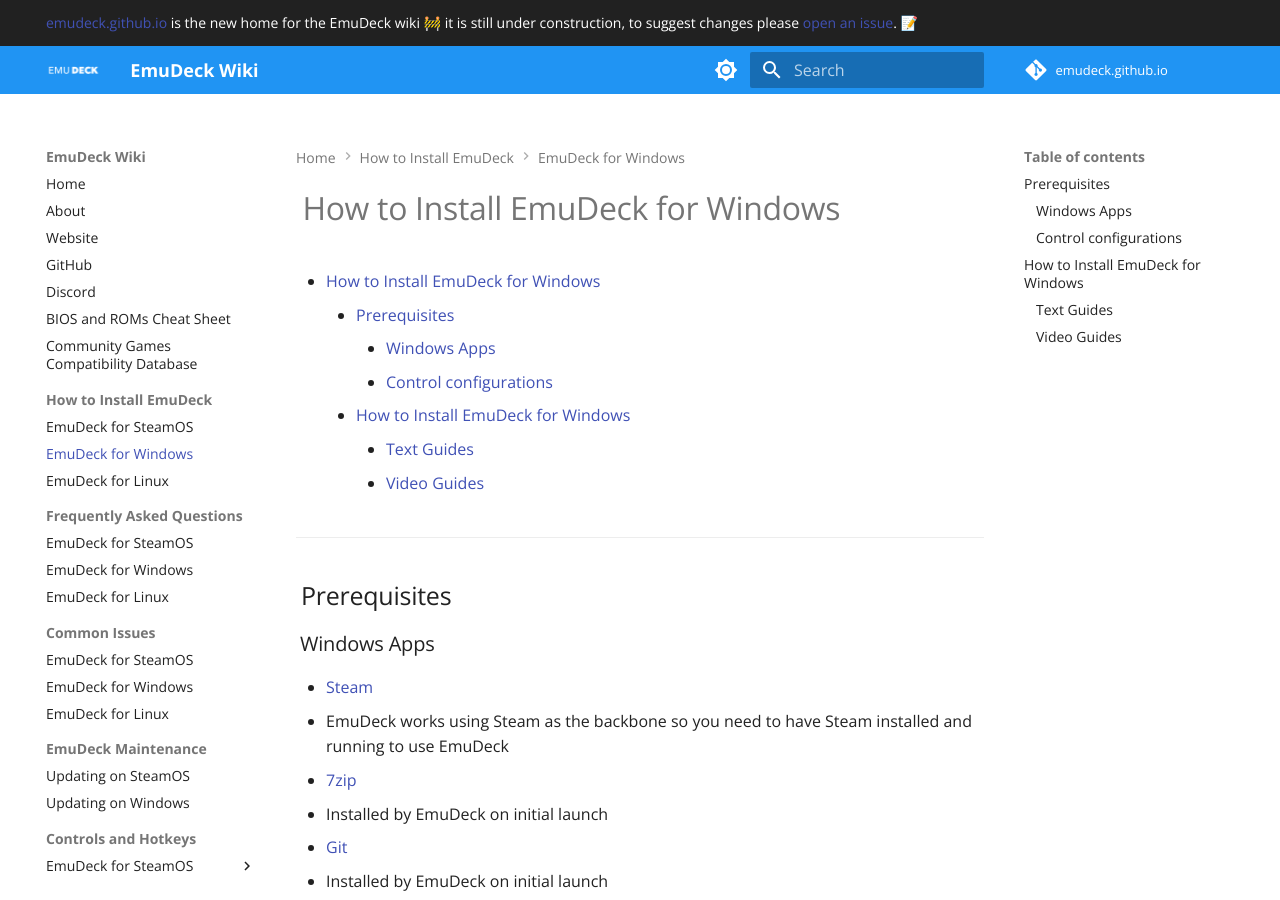
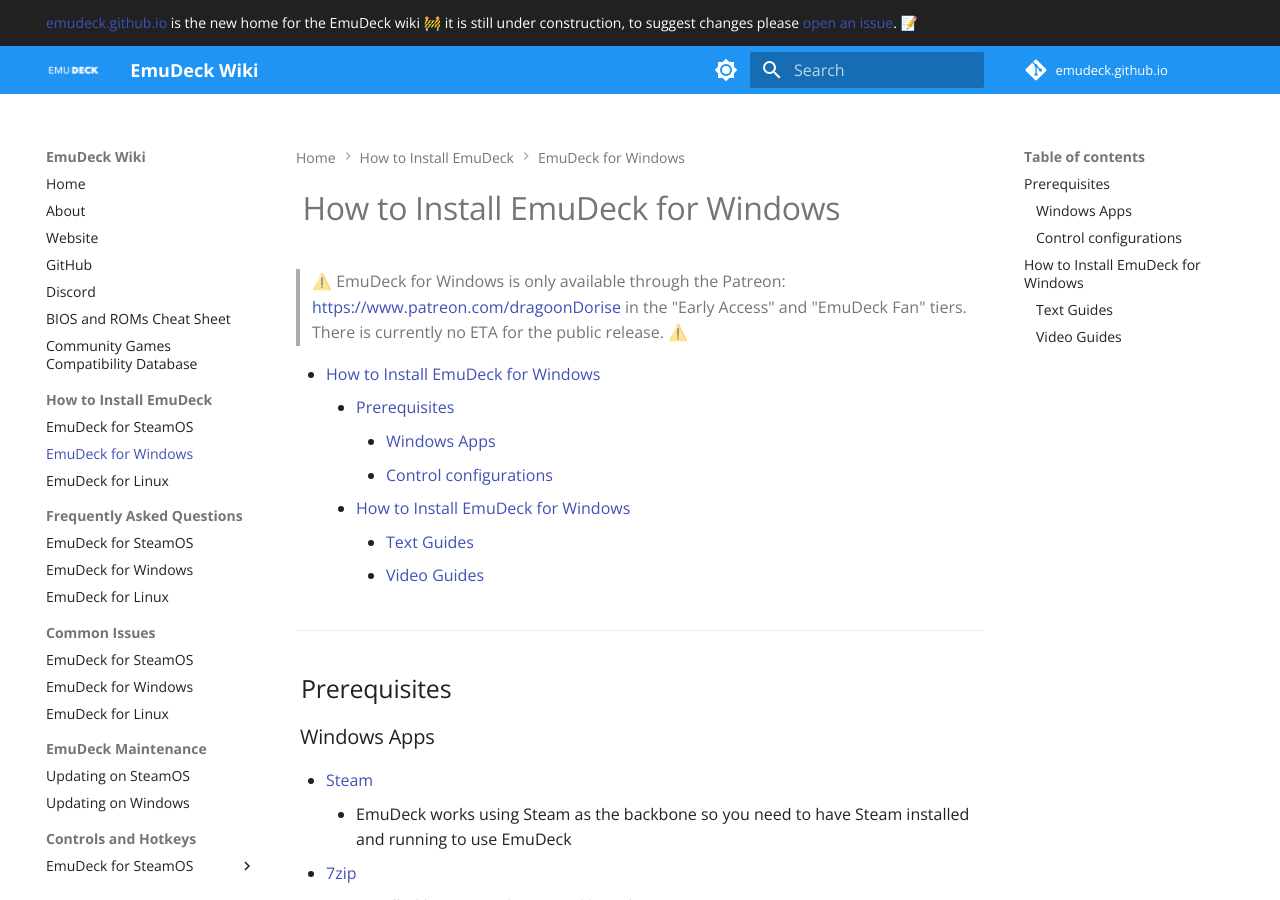
Before and after one commit to EmuDeck/emudeck.github.io, an MkDocs documentation site: the page built from docs/how-to-install-emudeck/windows/index.md, in a window 1280 px wide and 900 px high. Built offline with MkDocs 1.6.1 and Material for MkDocs 9.7.7, drawn with Linux system fonts in a browser that asks for light colours; comment, search, counter and statistics services are not loaded.

Commit message:
fix windows install formatting

```diff
--- a/docs/how-to-install-emudeck/windows/index.md
+++ b/docs/how-to-install-emudeck/windows/index.md
@@ -1,4 +1,6 @@
 # How to Install EmuDeck for Windows
+
+> ⚠️ EmuDeck for Windows is only available through the Patreon: [https://www.patreon.com/dragoonDorise](https://www.patreon.com/dragoonDorise) in the  "Early Access" and "EmuDeck Fan" tiers. There is currently no ETA for the public release. ⚠️
 
 [TOC]
 
@@ -8,11 +10,11 @@
 
 ### Windows Apps
 - [Steam](https://store.steampowered.com/about/)
-  * EmuDeck works using Steam as the backbone so you need to have Steam installed and running to use EmuDeck
+    * EmuDeck works using Steam as the backbone so you need to have Steam installed and running to use EmuDeck
 - [7zip](https://www.7-zip.org/)
-  * Installed by EmuDeck on initial launch
+    * Installed by EmuDeck on initial launch
 - [Git](https://git-scm.com/)
-  * Installed by EmuDeck on initial launch
+    * Installed by EmuDeck on initial launch
 
 
 ### Control configurations
```
